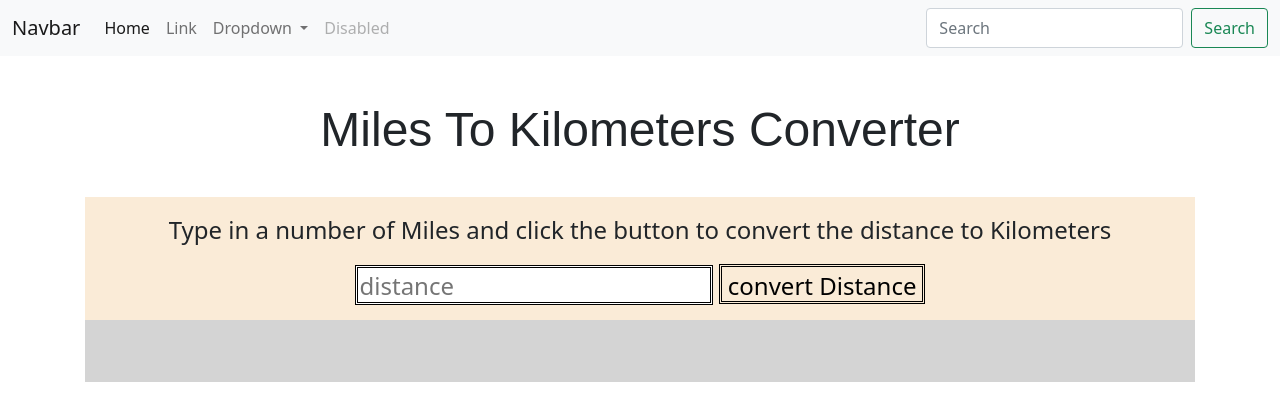
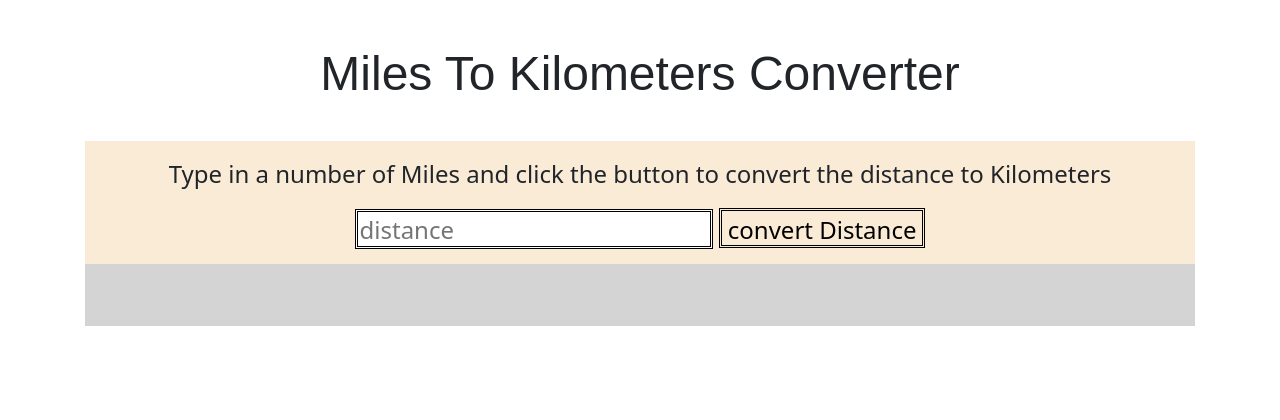
Before and after one commit to Anshuman7080/distanceConverter, a plain HTML site: page index.html in a window 1280 px wide. Drawn offline with nearby package versions, Linux system fonts and the light colour scheme.

Commit message:
remove navbar
Remove navbar

```diff
--- a/index.html
+++ b/index.html
@@ -11,42 +11,7 @@
     <link rel="stylesheet" href="style.css">
 </head>
 <body>
-    <nav class="navbar navbar-expand-lg navbar-light bg-light">
-  <div class="container-fluid">
-    <a class="navbar-brand" href="#">Navbar</a>
-    <button class="navbar-toggler" type="button" data-bs-toggle="collapse" data-bs-target="#navbarSupportedContent" aria-controls="navbarSupportedContent" aria-expanded="false" aria-label="Toggle navigation">
-      <span class="navbar-toggler-icon"></span>
-    </button>
-    <div class="collapse navbar-collapse" id="navbarSupportedContent">
-      <ul class="navbar-nav me-auto mb-2 mb-lg-0">
-        <li class="nav-item">
-          <a class="nav-link active" aria-current="page" href="#">Home</a>
-        </li>
-        <li class="nav-item">
-          <a class="nav-link" href="#">Link</a>
-        </li>
-        <li class="nav-item dropdown">
-          <a class="nav-link dropdown-toggle" href="#" id="navbarDropdown" role="button" data-bs-toggle="dropdown" aria-expanded="false">
-            Dropdown
-          </a>
-          <ul class="dropdown-menu" aria-labelledby="navbarDropdown">
-            <li><a class="dropdown-item" href="#">Action</a></li>
-            <li><a class="dropdown-item" href="#">Another action</a></li>
-            <li><hr class="dropdown-divider"></li>
-            <li><a class="dropdown-item" href="#">Something else here</a></li>
-          </ul>
-        </li>
-        <li class="nav-item">
-          <a class="nav-link disabled">Disabled</a>
-        </li>
-      </ul>
-      <form class="d-flex">
-        <input class="form-control me-2" type="search" placeholder="Search" aria-label="Search">
-        <button class="btn btn-outline-success" type="submit">Search</button>
-      </form>
-    </div>
-  </div>
-</nav>
+
 
     <div class="container">
         <h1>Miles To Kilometers Converter</h1>
```
